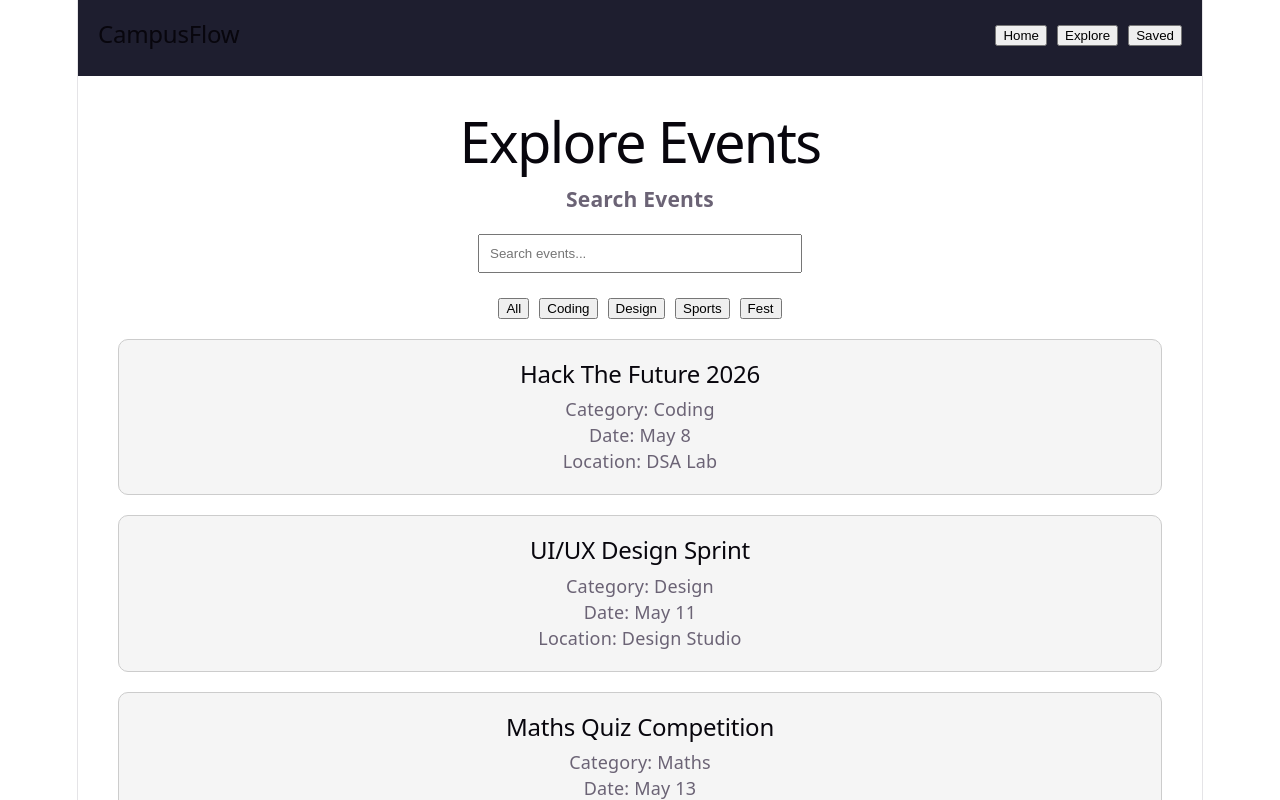
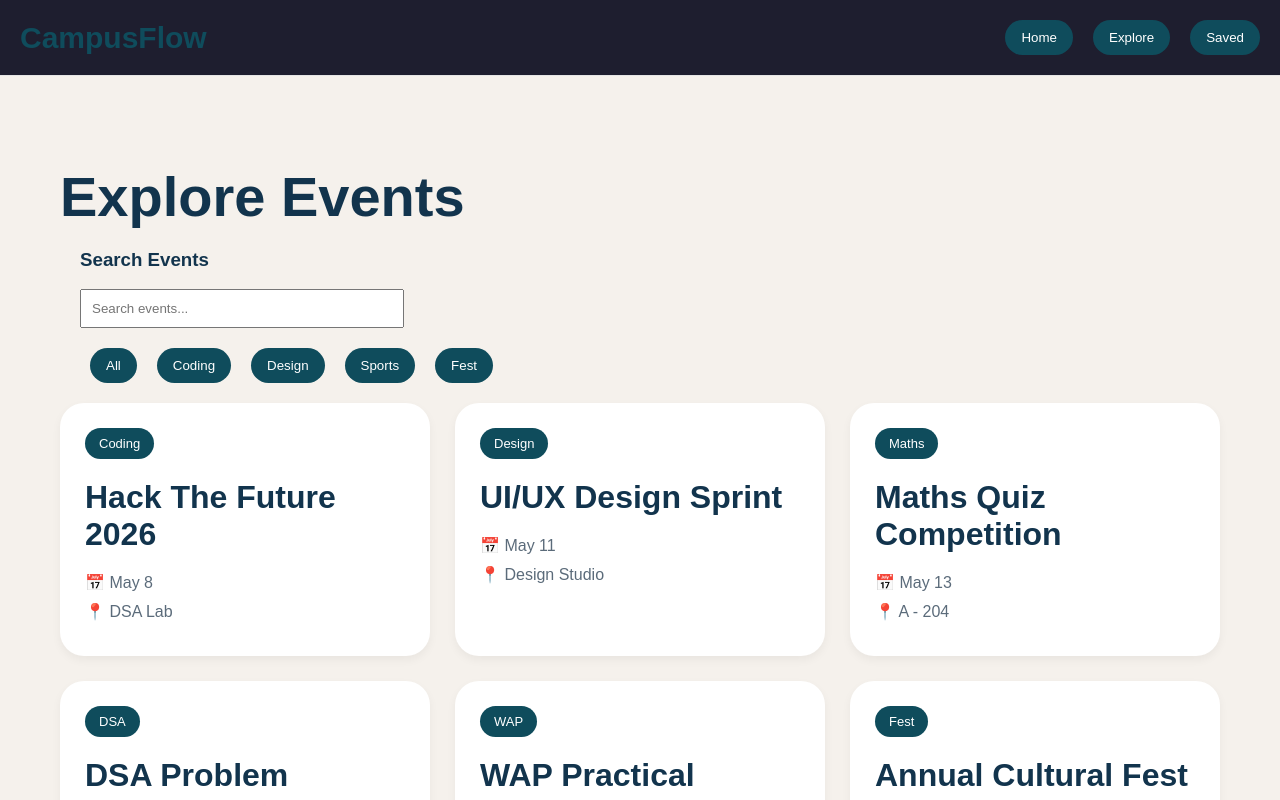
Before and after one commit to parth-access/campus-flow, a React (Vite) app: page /explore in a window 1280 px wide. Shown: the top 800 px of the page. Built offline with nearby package versions, Linux system fonts and the light colour scheme.

Commit message:
style: improve explore page event card layout

```diff
--- a/src/components/EventCard.jsx
+++ b/src/components/EventCard.jsx
@@ -1,21 +1,15 @@
 function EventCard(props) {
   return (
-    <div
-      style={{
-        border: "1px solid #ccc",
-        padding: "20px",
-        margin: "20px",
-        borderRadius: "10px",
-        backgroundColor: "#f5f5f5",
-      }}
-    >
+    <div className="event-card">
+      <div className="card-top">
+        <span className="category">{props.category}</span>
+      </div>
+
       <h2>{props.title}</h2>
 
-      <p>Category: {props.category}</p>
+      <p>📅 {props.date}</p>
 
-      <p>Date: {props.date}</p>
-
-      <p>Location: {props.location}</p>
+      <p>📍 {props.location}</p>
     </div>
   );
 }
--- a/src/index.css
+++ b/src/index.css
@@ -1,111 +1,142 @@
-:root {
-  --text: #6b6375;
-  --text-h: #08060d;
-  --bg: #fff;
-  --border: #e5e4e7;
-  --code-bg: #f4f3ec;
-  --accent: #aa3bff;
-  --accent-bg: rgba(170, 59, 255, 0.1);
-  --accent-border: rgba(170, 59, 255, 0.5);
-  --social-bg: rgba(244, 243, 236, 0.5);
-  --shadow:
-    rgba(0, 0, 0, 0.1) 0 10px 15px -3px, rgba(0, 0, 0, 0.05) 0 4px 6px -2px;
-
-  --sans: system-ui, 'Segoe UI', Roboto, sans-serif;
-  --heading: system-ui, 'Segoe UI', Roboto, sans-serif;
-  --mono: ui-monospace, Consolas, monospace;
-
-  font: 18px/145% var(--sans);
-  letter-spacing: 0.18px;
-  color-scheme: light dark;
-  color: var(--text);
-  background: var(--bg);
-  font-synthesis: none;
-  text-rendering: optimizeLegibility;
-  -webkit-font-smoothing: antialiased;
-  -moz-osx-font-smoothing: grayscale;
-
-  @media (max-width: 1024px) {
-    font-size: 16px;
-  }
-}
-
-@media (prefers-color-scheme: dark) {
-  :root {
-    --text: #9ca3af;
-    --text-h: #f3f4f6;
-    --bg: #16171d;
-    --border: #2e303a;
-    --code-bg: #1f2028;
-    --accent: #c084fc;
-    --accent-bg: rgba(192, 132, 252, 0.15);
-    --accent-border: rgba(192, 132, 252, 0.5);
-    --social-bg: rgba(47, 48, 58, 0.5);
-    --shadow:
-      rgba(0, 0, 0, 0.4) 0 10px 15px -3px, rgba(0, 0, 0, 0.25) 0 4px 6px -2px;
-  }
-
-  #social .button-icon {
-    filter: invert(1) brightness(2);
-  }
-}
-
 body {
   margin: 0;
+  font-family: Arial, sans-serif;
+  background-color: #f5f1ec;
+  color: #12344d;
 }
 
 #root {
-  width: 1126px;
-  max-width: 100%;
-  margin: 0 auto;
-  text-align: center;
-  border-inline: 1px solid var(--border);
-  min-height: 100svh;
-  display: flex;
-  flex-direction: column;
-  box-sizing: border-box;
+  min-height: 100vh;
 }
 
-h1,
-h2 {
-  font-family: var(--heading);
-  font-weight: 500;
-  color: var(--text-h);
+/* NAVBAR */
+
+nav {
+  display: flex;
+  justify-content: space-between;
+  align-items: center;
+  padding: 20px 60px;
+  background-color: white;
+  border-bottom: 1px solid #e5e5e5;
 }
 
-h1 {
-  font-size: 56px;
-  letter-spacing: -1.68px;
-  margin: 32px 0;
-  @media (max-width: 1024px) {
-    font-size: 36px;
-    margin: 20px 0;
-  }
-}
-h2 {
-  font-size: 24px;
-  line-height: 118%;
-  letter-spacing: -0.24px;
-  margin: 0 0 8px;
-  @media (max-width: 1024px) {
-    font-size: 20px;
-  }
-}
-p {
+nav h2 {
   margin: 0;
+  color: #0f4c5c;
+  font-size: 30px;
 }
 
-code,
-.counter {
-  font-family: var(--mono);
-  display: inline-flex;
-  border-radius: 4px;
-  color: var(--text-h);
+button {
+  padding: 10px 16px;
+  border: none;
+  border-radius: 20px;
+  background-color: #0f4c5c;
+  color: white;
+  cursor: pointer;
+  margin-left: 10px;
 }
 
-code {
-  font-size: 15px;
-  line-height: 135%;
-  padding: 4px 8px;
-  background: var(--code-bg);
+button:hover {
+  opacity: 0.9;
 }
+
+/* HOME */
+
+.home-container {
+  padding: 100px 60px;
+}
+
+.home-container h1 {
+  font-size: 72px;
+  margin-bottom: 10px;
+  color: #12344d;
+}
+
+.home-container p {
+  font-size: 22px;
+  color: #5b6b7a;
+  margin-bottom: 30px;
+}
+
+/* EXPLORE */
+
+.explore-container {
+  padding: 50px 60px;
+}
+
+.explore-container h1 {
+  font-size: 56px;
+  margin-bottom: 10px;
+}
+
+.search-box {
+  margin: 30px 0;
+}
+
+.search-box input {
+  width: 320px;
+  padding: 14px;
+  border-radius: 12px;
+  border: 1px solid #ddd;
+  background: white;
+  font-size: 14px;
+}
+
+.filter-buttons {
+  margin-bottom: 40px;
+}
+
+/* EVENT GRID */
+
+.events-grid {
+  display: grid;
+  grid-template-columns: repeat(auto-fit, minmax(300px, 1fr));
+  gap: 25px;
+}
+
+/* CARD */
+
+.event-card {
+  background: white;
+  border-radius: 24px;
+  padding: 25px;
+  box-shadow: 0 4px 10px rgba(0,0,0,0.05);
+}
+
+.card-top {
+  display: flex;
+  justify-content: space-between;
+  margin-bottom: 20px;
+}
+
+.category {
+  background-color: #0f4c5c;
+  color: white;
+  padding: 8px 14px;
+  border-radius: 20px;
+  font-size: 13px;
+}
+
+.event-card h2 {
+  margin-top: 0;
+  margin-bottom: 20px;
+  font-size: 32px;
+  color: #12344d;
+}
+
+.event-card p {
+  margin: 10px 0;
+  color: #5b6b7a;
+  font-size: 16px;
+}
+
+/* FOOTER */
+
+footer {
+  margin-top: 60px;
+  padding: 30px;
+  text-align: center;
+  background: white;
+  border-top: 1px solid #e5e5e5;
+  color: #5b6b7a;
+}
--- a/src/pages/Explore.jsx
+++ b/src/pages/Explore.jsx
@@ -11,13 +11,14 @@ function Explore() {
     <>
       <Navbar />
 
-      <div style={{ padding: "20px" }}>
+      <div className="explore-container">
         <h1>Explore Events</h1>
 
         <SearchBar />
 
         <FilterTabs />
 
+        <div className="events-grid">
           {events.map((event) => (
             <EventCard
               key={event.id}
@@ -28,6 +29,7 @@ function Explore() {
             />
           ))}
         </div>
+      </div>
 
       <Footer />
     </>
```
Lines whose indentation alone changed are shown as unchanged.
